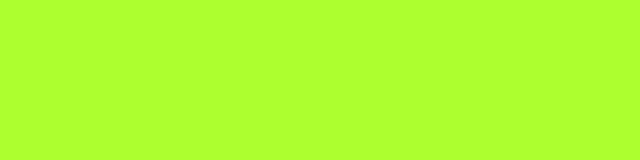
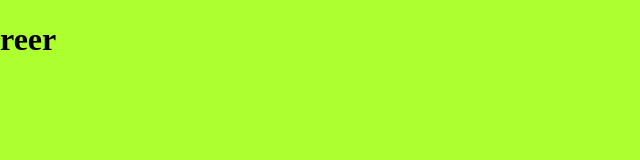
Before and after one commit to namezuzu007/ZTM-template, a plain HTML site: page index.html in a window 1280 px wide. Shown: the full height of the page, 0-640 px from the left. Drawn offline with Linux system fonts and the light colour scheme.

Commit message:
test text

```diff
--- a/index.html
+++ b/index.html
@@ -18,6 +18,7 @@
     />
   </head>
   <body>
+    <h1>reer</h1>
     <!-- Script -->
     <script src="script.js"></script>
   </body>
```
